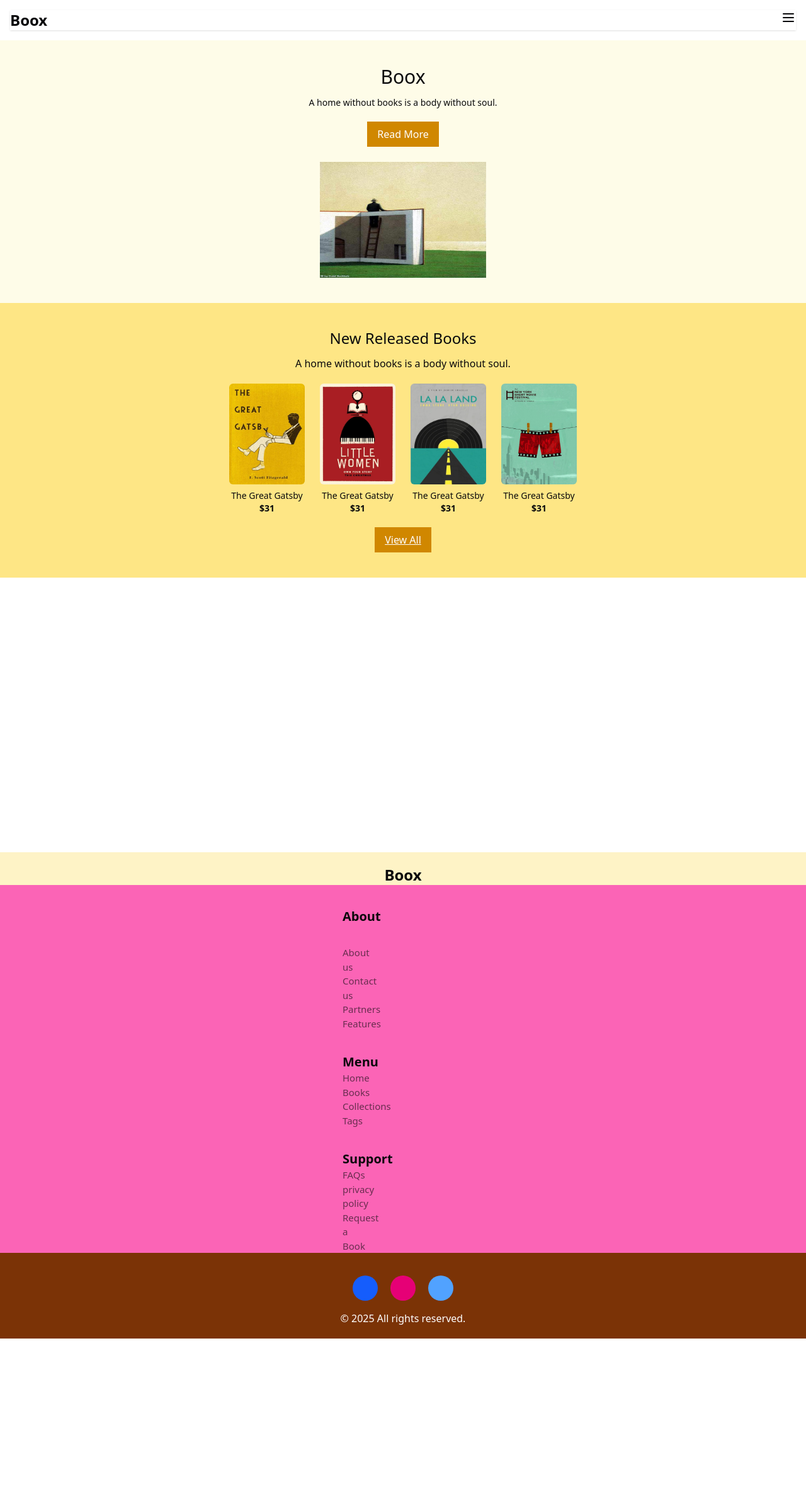
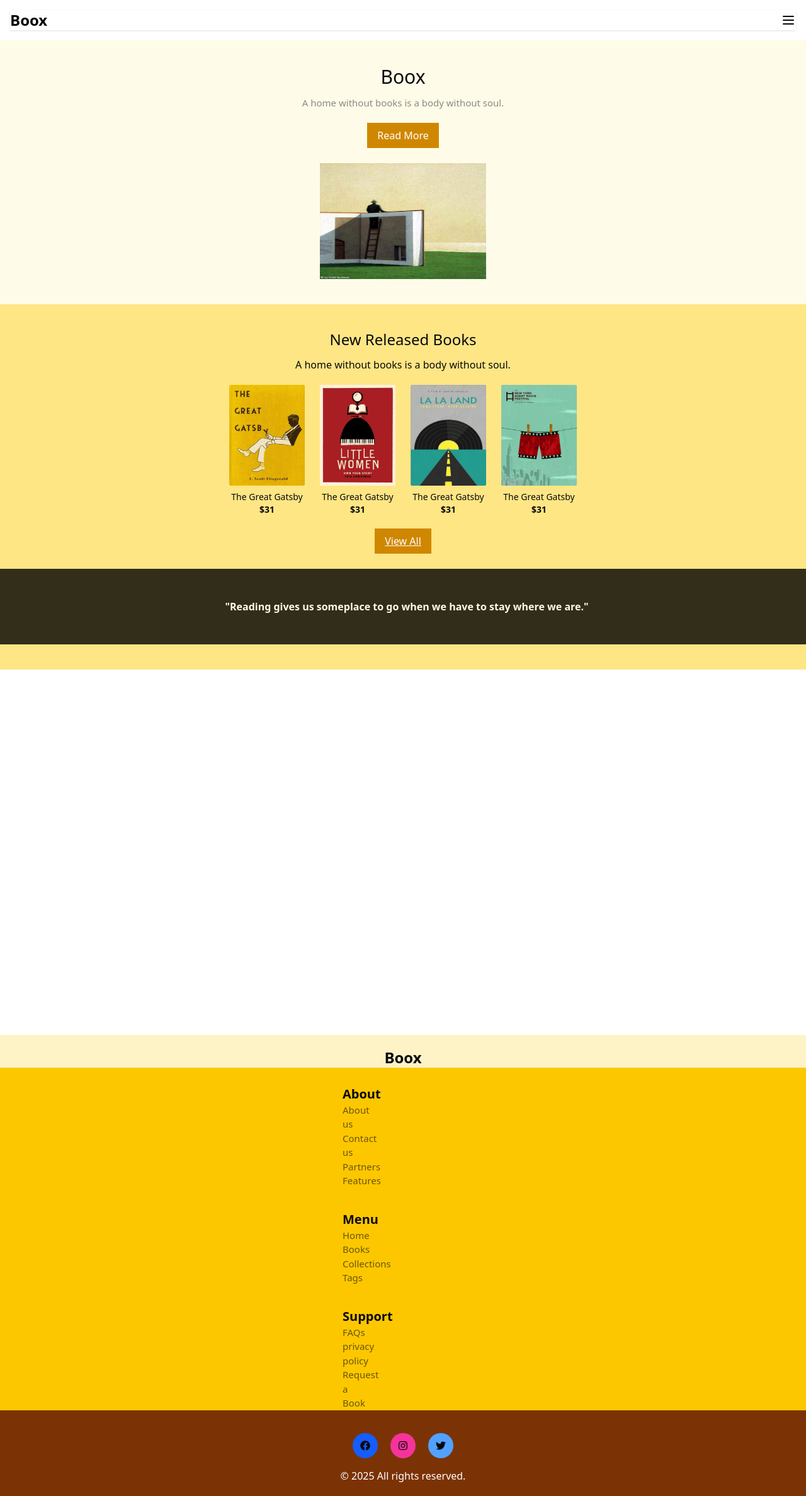
Before and after one commit to pinecone-2a/boox, a Next.js app: page /home in a window 1280 px wide. Shown: the whole page at 63% size. Before the commit the page ends 2125 px from the top, so only its background shows below. Built offline with nearby package versions, Linux system fonts and the light colour scheme.

Commit message:
landing page

```diff
--- a/package.json
+++ b/package.json
@@ -21,6 +21,7 @@
     "next": "15.2.1",
     "react": "^19.0.0",
     "react-dom": "^19.0.0",
+    "react-icons": "^5.5.0",
     "tailwind-merge": "^3.0.2",
     "tailwindcss-animate": "^1.0.7"
   },
--- a/src/app/_components/footer.tsx
+++ b/src/app/_components/footer.tsx
@@ -1,14 +1,17 @@
+import { FaFacebook } from "react-icons/fa";
+import { FaInstagram } from "react-icons/fa";
+import { FaTwitter } from "react-icons/fa";
 export const Footer = () => {
     return (
       <div>
-        <div className="bg-pink-400">
+        <div className="bg-yellow-400">
           <div className="text-2xl font-extrabold bg-amber-100 flex justify-center pt-5">
             <h1>Boox</h1>
           </div>
 
           <div className="  gap-7 mt-7 mx-auto max-w-screen-lg w-[15%] ">
             <div className="w-full sm:w-1/2 md:w-1/4 ">
-              <p className="text-xl font-bold mt-9 w-[140px] h-[60px]">About</p>
+              <p className="text-xl font-bold ">About</p>
               <div className="text-[15px] opacity-60">
                 <p>About us</p>
                 <p>Contact us</p>
@@ -41,17 +44,17 @@ export const Footer = () => {
 <div className="bg-amber-900 pt-9 pb-5">
 <div className="flex justify-center gap-5">
   <a href="https://www.facebook.com/" target="_blank" rel="noopener noreferrer">
-    <div className="w-[40px] h-[40px] bg-blue-600 rounded-full flex justify-center items-center hover:scale-110 transition duration-200">
+    <div className="w-[40px] h-[40px] bg-blue-600 rounded-full flex justify-center items-center hover:scale-110 transition duration-200"><FaFacebook />
       <i className="fab fa-facebook-f text-white"></i>
     </div>
   </a>
   <a href="https://www.instagram.com/" target="_blank" rel="noopener noreferrer">
-    <div className="w-[40px] h-[40px] bg-pink-600 rounded-full flex justify-center items-center hover:scale-110 transition duration-200">
+    <div className="w-[40px] h-[40px] bg-pink-500 rounded-full flex justify-center items-center hover:scale-110 transition duration-200"><FaInstagram />
       <i className="fab fa-instagram text-white"></i>
     </div>
   </a>
   <a href="https://www.twitter.com/" target="_blank" rel="noopener noreferrer">
-    <div className="w-[40px] h-[40px] bg-blue-400 rounded-full flex justify-center items-center hover:scale-110 transition duration-200">
+    <div className="w-[40px] h-[40px] bg-blue-400 rounded-full flex justify-center items-center hover:scale-110 transition duration-200"><FaTwitter />
       <i className="fab fa-twitter text-white"></i>
     </div>
   </a>
--- a/src/app/_components/header.tsx
+++ b/src/app/_components/header.tsx
@@ -5,7 +5,7 @@ export const Header = ()=> {
     return <div>
         <div className="flex justify-between text-2xl font-bold bg-amber-10 shadow m-4">
             <h1>Boox</h1>
-                <Menu/>
+                <Menu className="mt-1"/>
         </div>
     </div>
 }
--- a/src/app/_components/hero.tsx
+++ b/src/app/_components/hero.tsx
@@ -150,7 +150,7 @@ export const Hero = () => {
     <div>
       <div className="bg-yellow-50 text-center py-10">
         <h1 className="hero-title text-3xl font-medium">Boox</h1>
-        <p className="hero-text text-[14px] mt-3">A home without books is a body without soul.</p>
+        <p className="hero-text text-[15px] mt-3 text-black opacity-45 font-normal">A home without books is a body without soul.</p>
         <motion.a
           href="/app/header"
           className="inline-block bg-yellow-600 text-white px-4 py-2 mt-5 hover:bg-yellow-100"
@@ -163,6 +163,7 @@ export const Hero = () => {
         </div>
       </div>
 
+
       {["New Released Books", "Bestselling Books"].map((title, index) => (
         <div key={index} className="book-section bg-amber-200 py-10 text-center">
           <h1 className="text-2xl font-medium">{title}</h1>
@@ -170,7 +171,7 @@ export const Hero = () => {
           <div className="flex justify-center gap-6 mt-5">
             {["bookCover1.jpeg", "bookCover2.jpeg", "bookCover3.jpeg", "bookCover4.jpeg"].map((src, i) => (
               <motion.div key={i} whileHover={{ scale: 1.05 }}>
-                <img className="w-30 h-40 rounded-sm" src={src} alt="Book Cover" />
+                <img className="w-30 h-40 rounded-xs " src={src} alt="Book Cover" />
                 <p className="text-sm mt-2 font-medium">The Great Gatsby</p>
                 <p className="text-sm font-bold">$31</p>
               </motion.div>
@@ -183,8 +184,13 @@ export const Hero = () => {
           >
             View All
           </motion.a>
+          <div className="bg-black h-30 flex justify-center items-center opacity-80 pl-3 mt-6">
+          <p className=" text-white font-bold "> "Reading gives us someplace to go when we have to stay where we are." </p>
+       </div>
+
         </div>
       ))}
+
     </div>
   );
 }
```
Also changed, not shown: 1 other file (tests, documents, lock files or other folders).
